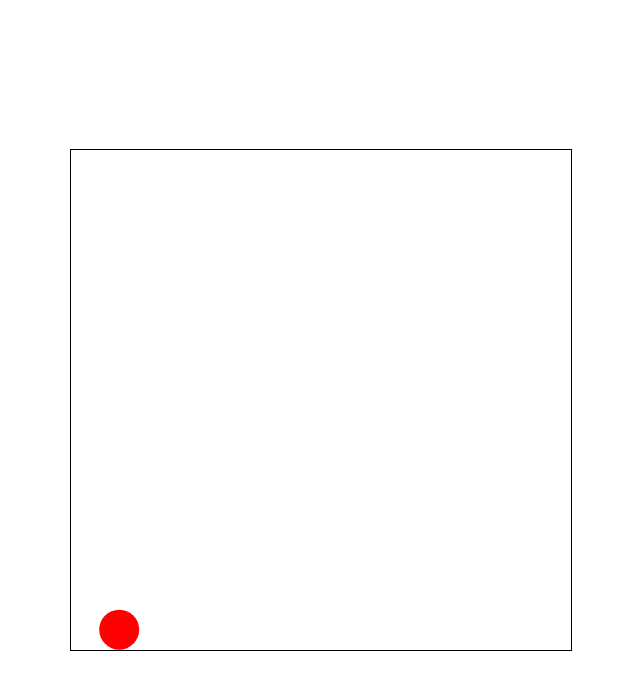
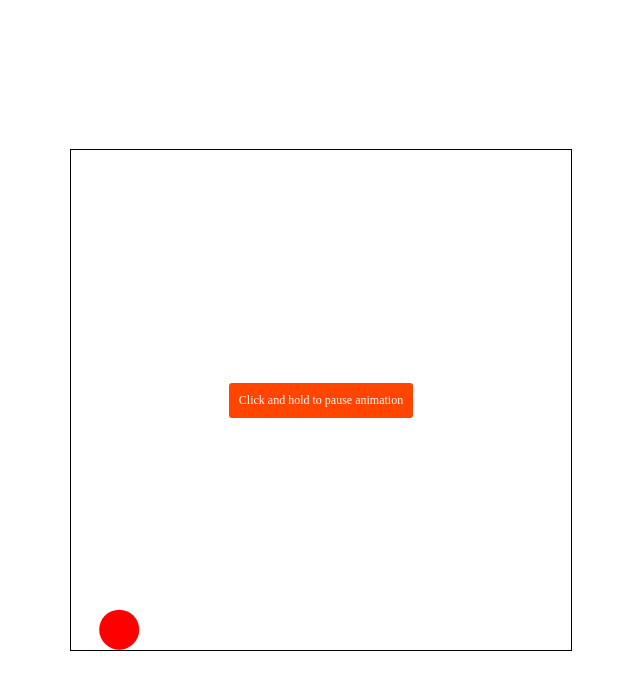
Before and after one commit to ThabisoMagwaza/physics-animations, a website: page bouncing-ball/index.html in a window 1280 px wide. Shown: the whole page, without its empty margins (319-959 px from the left). Drawn offline with Linux system fonts and the light colour scheme.

Commit message:
added click and hold tooltip

```diff
--- a/bouncing-ball/css/style.css
+++ b/bouncing-ball/css/style.css
@@ -1,21 +1,56 @@
+/* ----------------------------------------- */
+/* GLOBAL STYLES */
 * {
     margin: 0;
     padding: 0;
     box-sizing: border-box;
   }
 
+  html {
+    font-family: 'Montserrat';
+  }
+
+/* ----------------------------------------- */
+/* LAYOUT */
   body {
     width: 100vw;
     height: 100vh;
     display: grid;
     place-items: center;
+
+    position: relative;
   }
+
 
   canvas {
     border: 1px solid black;
   }
 
+  .container {
+    position: relative;
+  }
 
-  h1 {
-    align-self: end;
+/* ----------------------------------------- */
+/* TYPOGRAPHY */
+
+  .tooltip {
+    display: inline-block;
+    /* max-width: 80px; */
+    padding: 10px;
+    background-color: orangered;
+    border-radius: 3px;
+    color: #ffffff;
+    font-size: 12px;
+
+    position: absolute;
+    pointer-events: none;
+
+    will-change: opacity,left,right;
+    opacity: 0;
+
+    transition: opacity,left,right .3s ease;
   }
+
+  body:hover .tooltip {
+    opacity: 1;
+  }
--- a/bouncing-ball/index.html
+++ b/bouncing-ball/index.html
@@ -10,7 +10,10 @@
     <title>Physics bouncing ball animation</title>
   </head>
   <body>
+    <!-- <div class="container"> -->
+    <p class="tooltip">Click and hold to pause animation</p>
     <canvas width="500px" height="500px"></canvas>
+    <!-- </div> -->
     <script src="./js/bundle.js"></script>
   </body>
 </html>
--- a/bouncing-ball/js/bundle.js
+++ b/bouncing-ball/js/bundle.js
@@ -179,6 +179,7 @@ var _Ball = require("./objects/Ball");
 
 var canvas = document.querySelector("canvas");
 var context = canvas.getContext("2d");
+var tooltip = document.querySelector(".tooltip");
 var env = new _Environment.Environment();
 var ballCANVAS = new _Ball.Ball({
   color: "#ff0000",
@@ -202,6 +203,12 @@ document.querySelector("canvas").addEventListener("mousedown", function () {
 document.querySelector("canvas").addEventListener("mouseup", function () {
   env.isPlaying = true;
   playBouncingBallAnim();
+});
+document.querySelector("canvas").addEventListener("mousemove", function (e) {
+  var x = e.pageX;
+  var y = e.pageY;
+  tooltip.style.left = "".concat(x, "px");
+  tooltip.style.top = "".concat(y - 30, "px");
 });
 
 function onEachStepCANVAS(ball) {
```
Also changed, not shown: bouncing-ball/js/index.js (+9 -0 lines), 1 other file.
